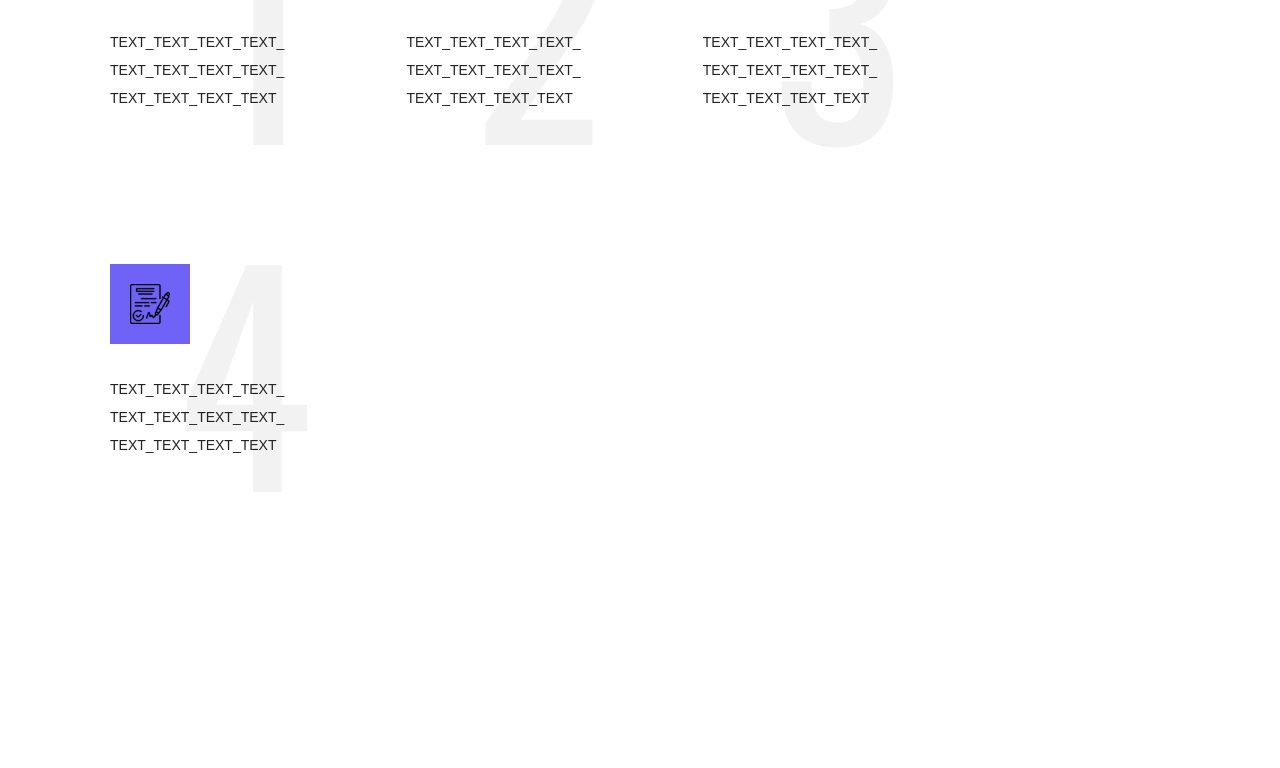
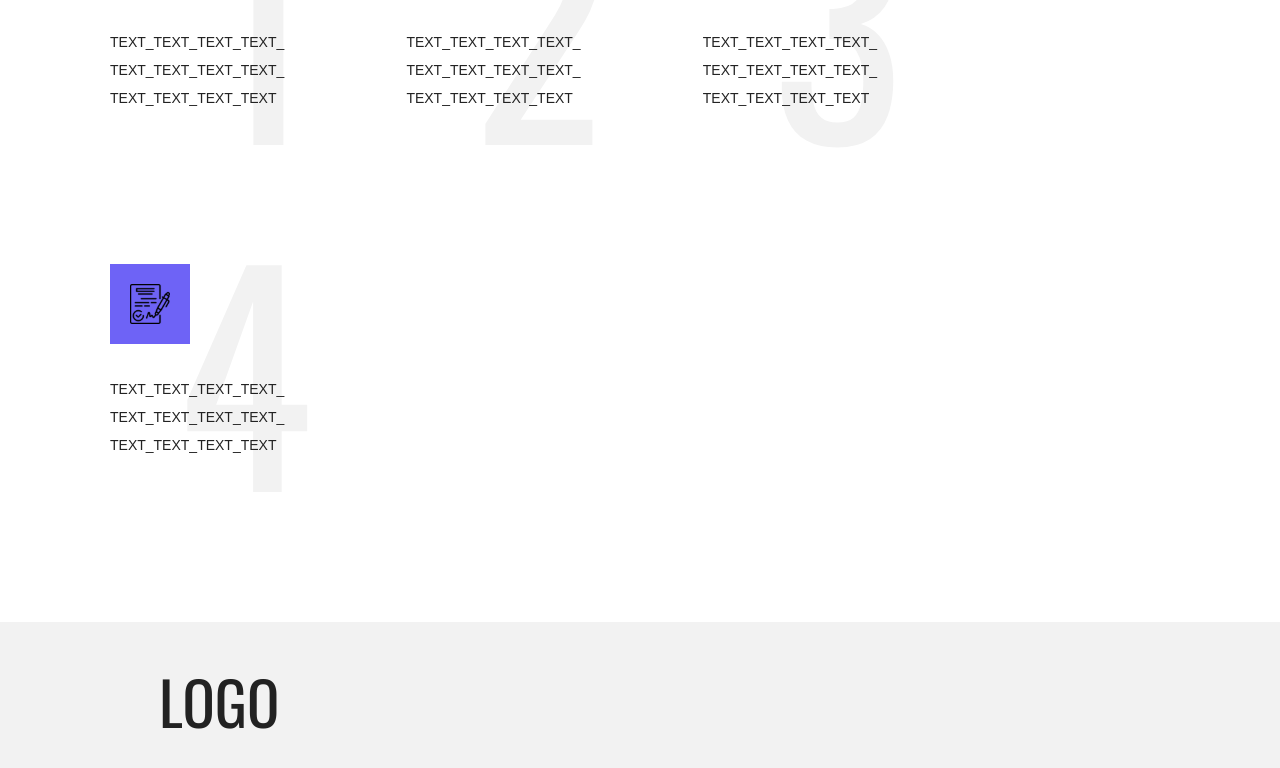
Before and after one commit to odinnadcatbl1/Coub, a React (Create React App) app: page / in a window 1280 px wide. Shown: the part 1435-2203 px from the top of the page. Before the commit the page ends 2008 px from the top, so only its background shows below. Built offline with nearby package versions, Linux system fonts and the light colour scheme.

Commit message:
done footer

```diff
--- a/src/components/Footer/Footer.jsx
+++ b/src/components/Footer/Footer.jsx
@@ -2,7 +2,9 @@ const Footer = () => {
     return (
         <footer className="footer">
             <div className="container">
-                <div className="footer__inner"></div>
+                <div className="footer__inner">
+                    <div className="page__title">logo</div>
+                </div>
             </div>
         </footer>
     );
--- a/src/components/Footer/footer.scss
+++ b/src/components/Footer/footer.scss
@@ -0,0 +1,8 @@
+.footer {
+    margin-top: 10.6rem;
+    background-color: $backgroundColor;
+}
+
+.footer__inner {
+    padding: 4.9rem;
+}
```
